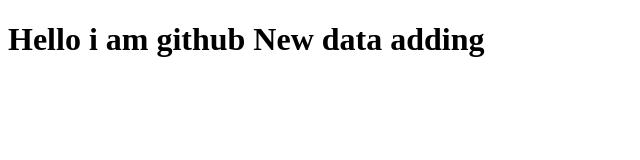
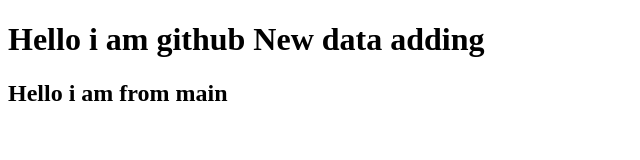
Before and after one commit to techfamabhi/practice-git, a plain HTML site: page index.html in a window 1280 px wide. Shown: the whole page, without its empty margins (0-640 px from the left). Drawn offline with Linux system fonts and the light colour scheme.

Commit message:
main v0.2

```diff
--- a/index.html
+++ b/index.html
@@ -7,6 +7,7 @@
 </head>
 <body>
     <h1>Hello i am github New data adding </h1>
+    <h2>Hello i am from main </h2>
 
 </body>
 </html>
```
